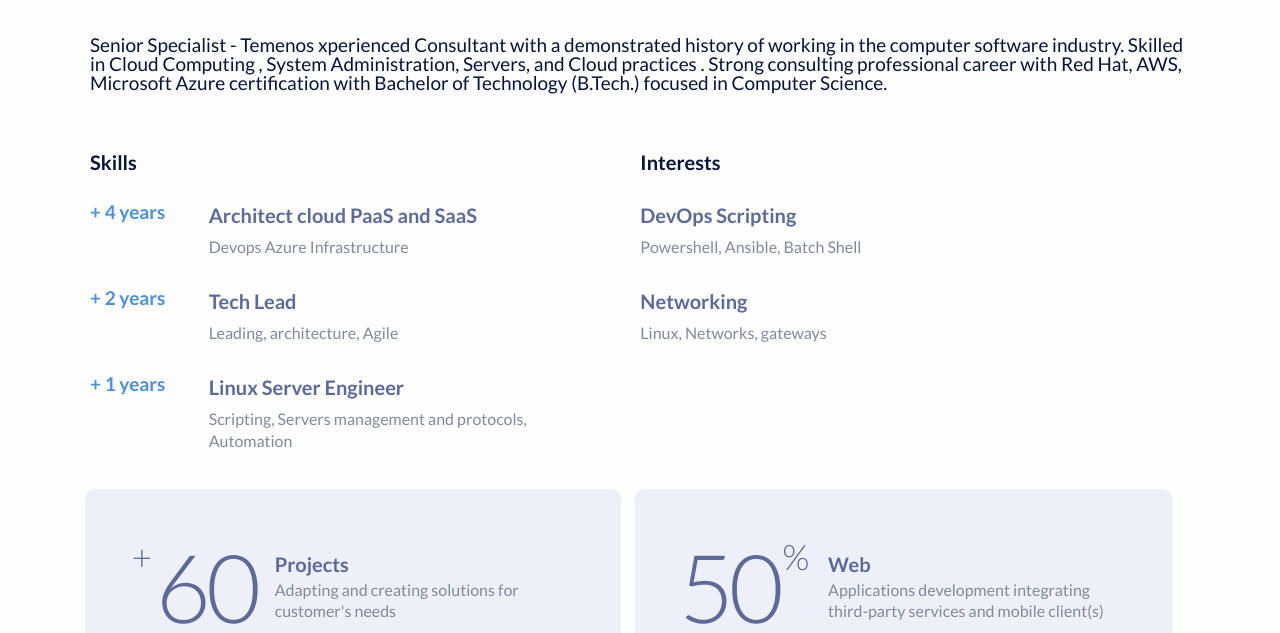
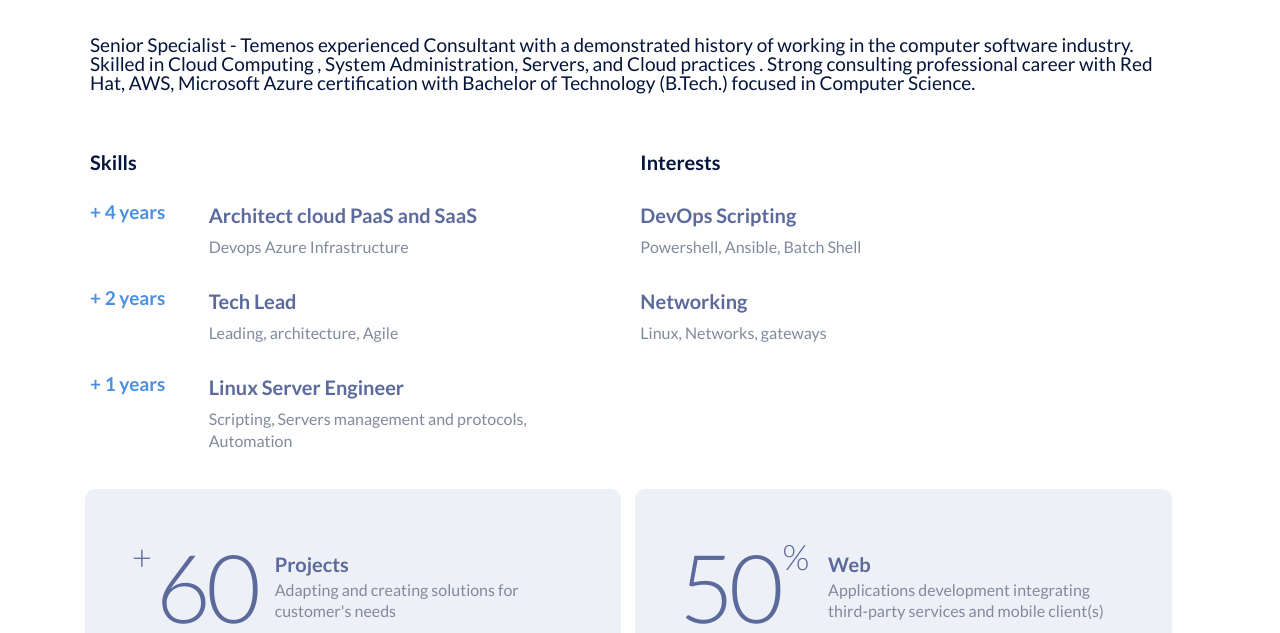
Before and after one commit to Bhushan-singh/chandra_Bhushan_Singh.github.io, a plain HTML site: page index.html in a window 1280 px wide. Shown: the part 167-800 px from the top of the page. Drawn offline with Linux system fonts and the light colour scheme.

Commit message:
Update index.html

```diff
--- a/index.html
+++ b/index.html
@@ -13,7 +13,7 @@
 			<span class="job-title">Cloud Architect</span>
 			<span class="email">chandra.bhushan@outlook.in</span>
             <br></br>
-			<h4 class="name">Senior Specialist - Temenos xperienced Consultant with a demonstrated history of working in the computer software industry. Skilled in Cloud Computing , System Administration, Servers, and Cloud practices . Strong consulting professional career with Red Hat, AWS, Microsoft Azure certification with Bachelor of Technology (B.Tech.) focused in Computer Science.</h4>
+			<h4 class="name">Senior Specialist - Temenos experienced Consultant with a demonstrated history of working in the computer software industry. Skilled in Cloud Computing , System Administration, Servers, and Cloud practices . Strong consulting professional career with Red Hat, AWS, Microsoft Azure certification with Bachelor of Technology (B.Tech.) focused in Computer Science.</h4>
 		</div>
 	</div>
 
```
